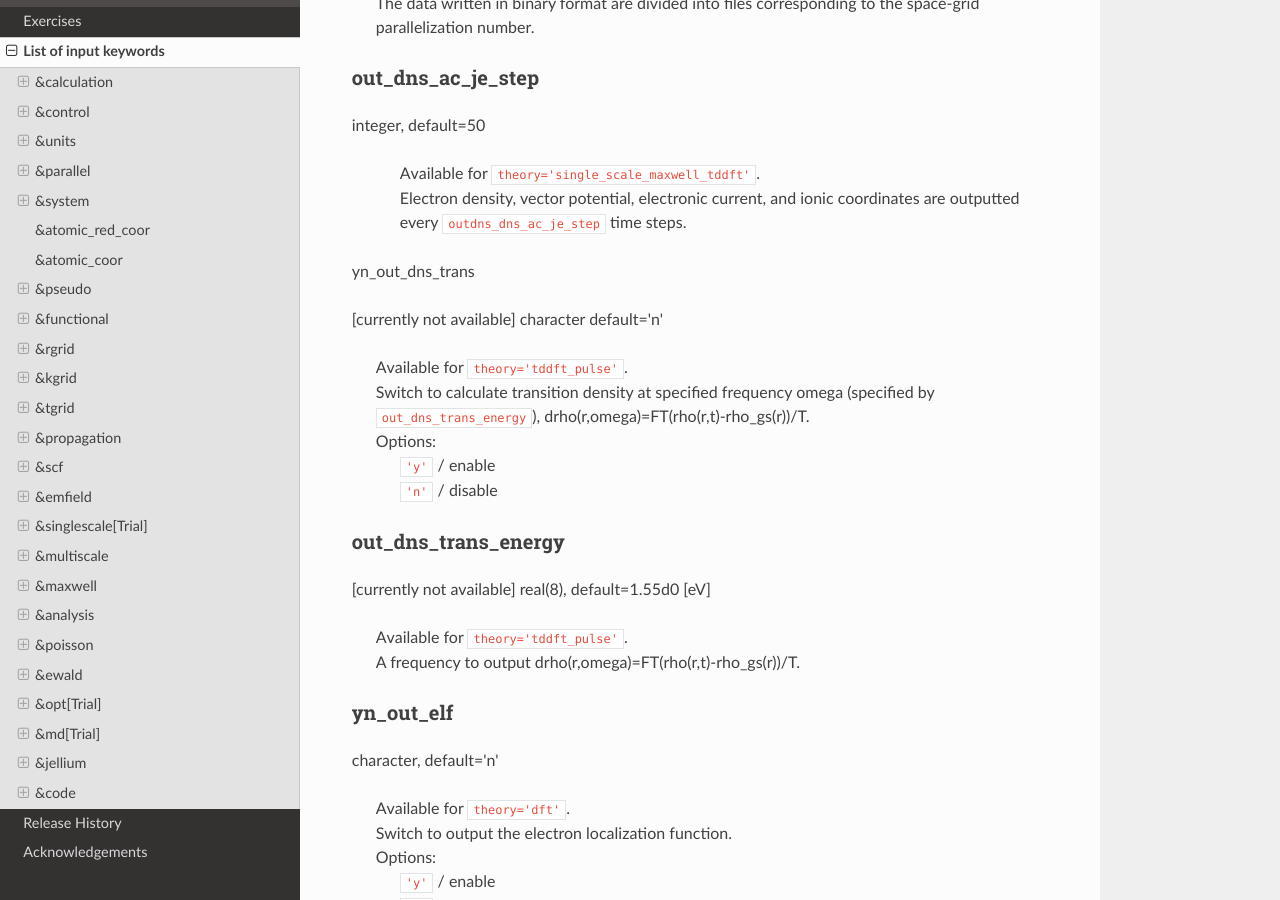
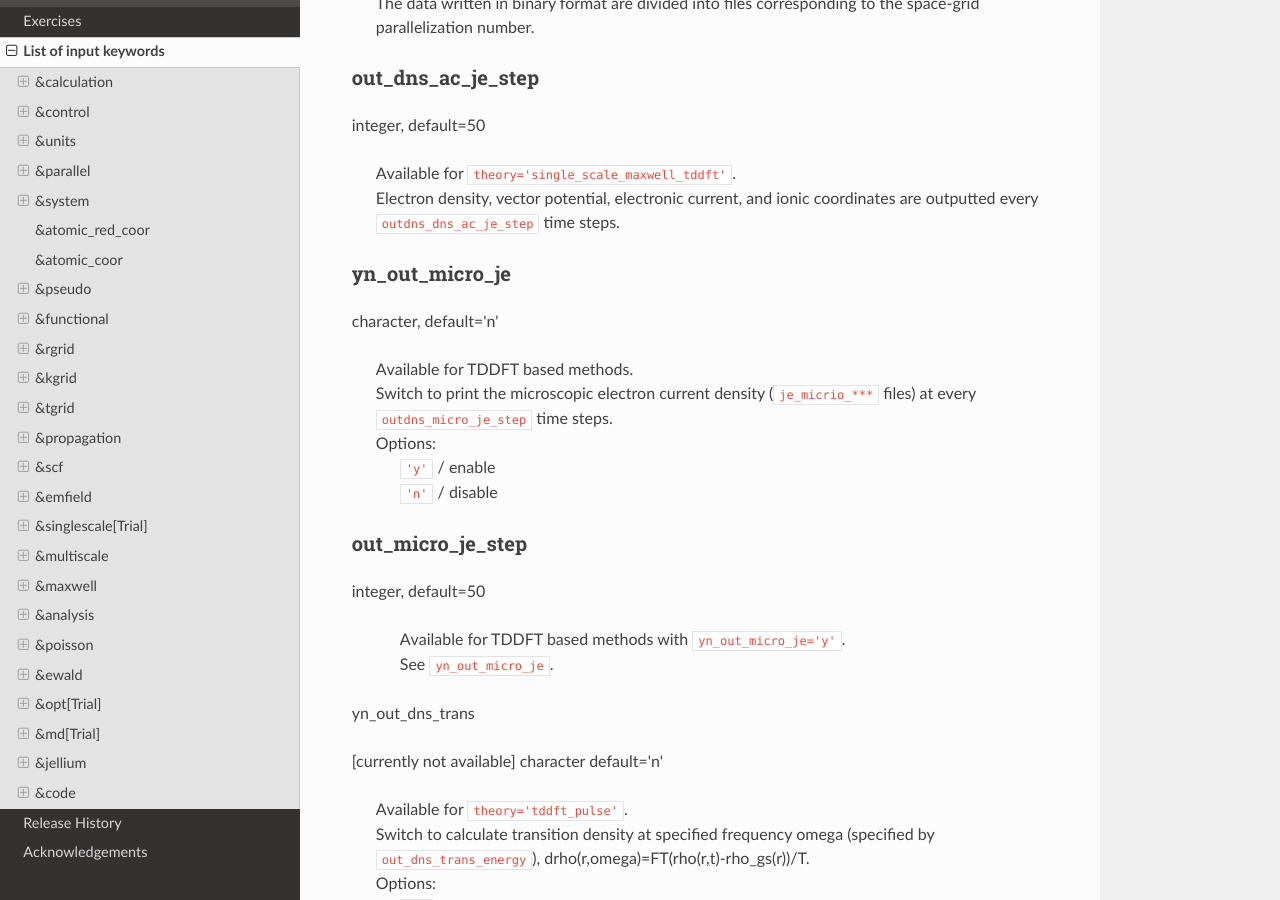
Before and after one commit to SALMON-TDDFT/SALMON-DOCS, a Sphinx documentation site: the page built from source/input_keyword_list.rst, in a window 1280 px wide and 900 px high, scrolled down 44488 px. Built offline with Sphinx 7.4.7 and the Read the Docs theme 2.0.0, drawn with Linux system fonts in a browser that asks for light colours; formulas are drawn with MathJax 3.

Commit message:
Update input_keyword_list.rst

```diff
--- a/source/input_keyword_list.rst
+++ b/source/input_keyword_list.rst
@@ -2288,6 +2288,30 @@
    | Available for ``theory='single_scale_maxwell_tddft'``.
    | Electron density, vector potential, electronic current, and ionic coordinates are outputted every ``outdns_dns_ac_je_step`` time steps.
 
+.. _yn_out_micro_je:
+
+yn_out_micro_je
+^^^^^^^^^^^^^^^^
+
+character, default='n'
+
+   | Available for TDDFT based methods.
+   | Switch to print the microscopic electron current density (``je_micrio_***`` files) at every ``outdns_micro_je_step`` time steps.
+   | Options:
+   |   ``'y'`` / enable
+   |   ``'n'`` / disable
+
+.. _out_micro_je_step:
+
+out_micro_je_step
+^^^^^^^^^^^^^^^^^^
+
+integer, default=50
+
+   | Available for TDDFT based methods with ``yn_out_micro_je='y'``.
+   | See ``yn_out_micro_je``.
+
+
  .. _yn_out_dns_trans:
 
 yn_out_dns_trans
```
